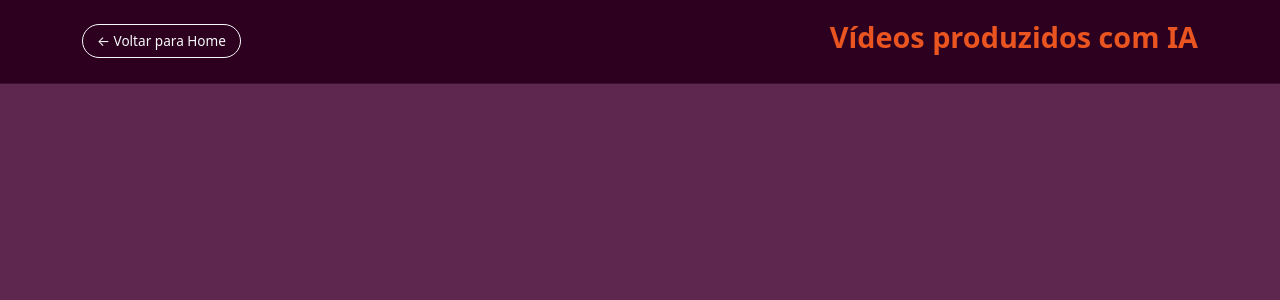
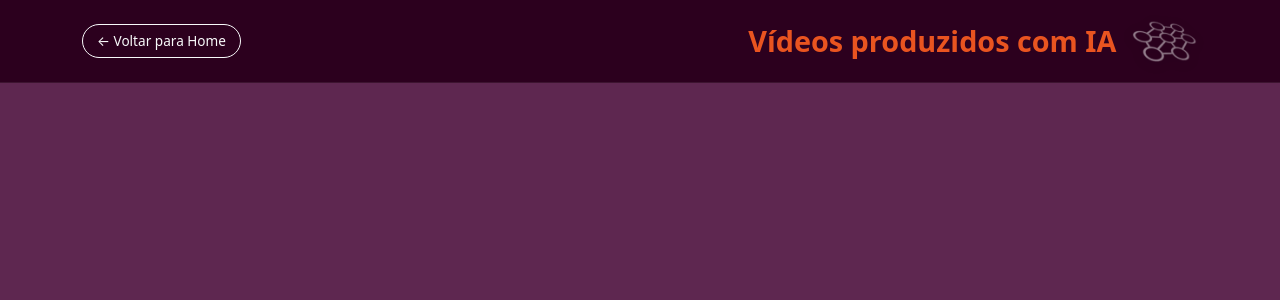
Before and after one commit to NelioJunior/nellwebpage, a PHP site: page /videos_promo/ in a window 1280 px wide. Shown: the top 300 px of the page. Run offline with PHP 8.4, Linux system fonts and the light colour scheme.

Commit message:
melhorado o cabecalho da page de videos por IA

```diff
--- a/videos_promo/index.html
+++ b/videos_promo/index.html
@@ -12,11 +12,21 @@
 <body>
 
 <header class="page-header">
-  <div class="container d-flex justify-content-between align-items-center">
+  <div class="container d-flex align-items-center justify-content-between flex-wrap gap-3">
+
     <a href="/" class="btn btn-outline-light btn-sm back-btn">
       ← Voltar para Home
     </a>
-    <h1 class="page-title">Vídeos produzidos com IA</h1>
+
+    <div class="title-wrapper d-flex align-items-center gap-3">
+      <h1 class="page-title mb-0">Vídeos produzidos com IA</h1>
+      <img
+        src="../assets/img/neural.png"
+        alt="Logo Neural"
+        class="brand-logo"
+      />
+    </div>
+
   </div>
 </header>
 
--- a/videos_promo/videos.css
+++ b/videos_promo/videos.css
@@ -12,6 +12,13 @@ body {
   margin-bottom: 20px;
   background: #2C001E;
   border-bottom: 1px solid rgba(255,255,255,0.08);
+}
+
+.page-header {
+  position: sticky;
+  top: 0;
+  z-index: 1000;
+  background: #2C001E; /* púrpura Ubuntu escuro */
 }
 
 .page-header h1 {
@@ -114,3 +121,12 @@ body {
   font-size: 0.85rem;
   transition: all 0.2s ease;
 }
+
+.brand-logo {
+  height: 42px;
+  filter: drop-shadow(0 2px 6px rgba(0,0,0,0.4));
+}
+
+main {
+  padding-top: 20px;
+}
```
Also changed, not shown: assets/img/about-2.jpg (deleted), assets/img/about.jpg (deleted), assets/img/breadcrumbs-bg.jpg (deleted), assets/img/cta-bg.jpg (deleted), assets/img/portfolio/app-1.jpg (deleted), assets/img/portfolio/app-2.jpg (deleted), assets/img/portfolio/app-3.jpg (deleted), assets/img/white_logo.png (added).
